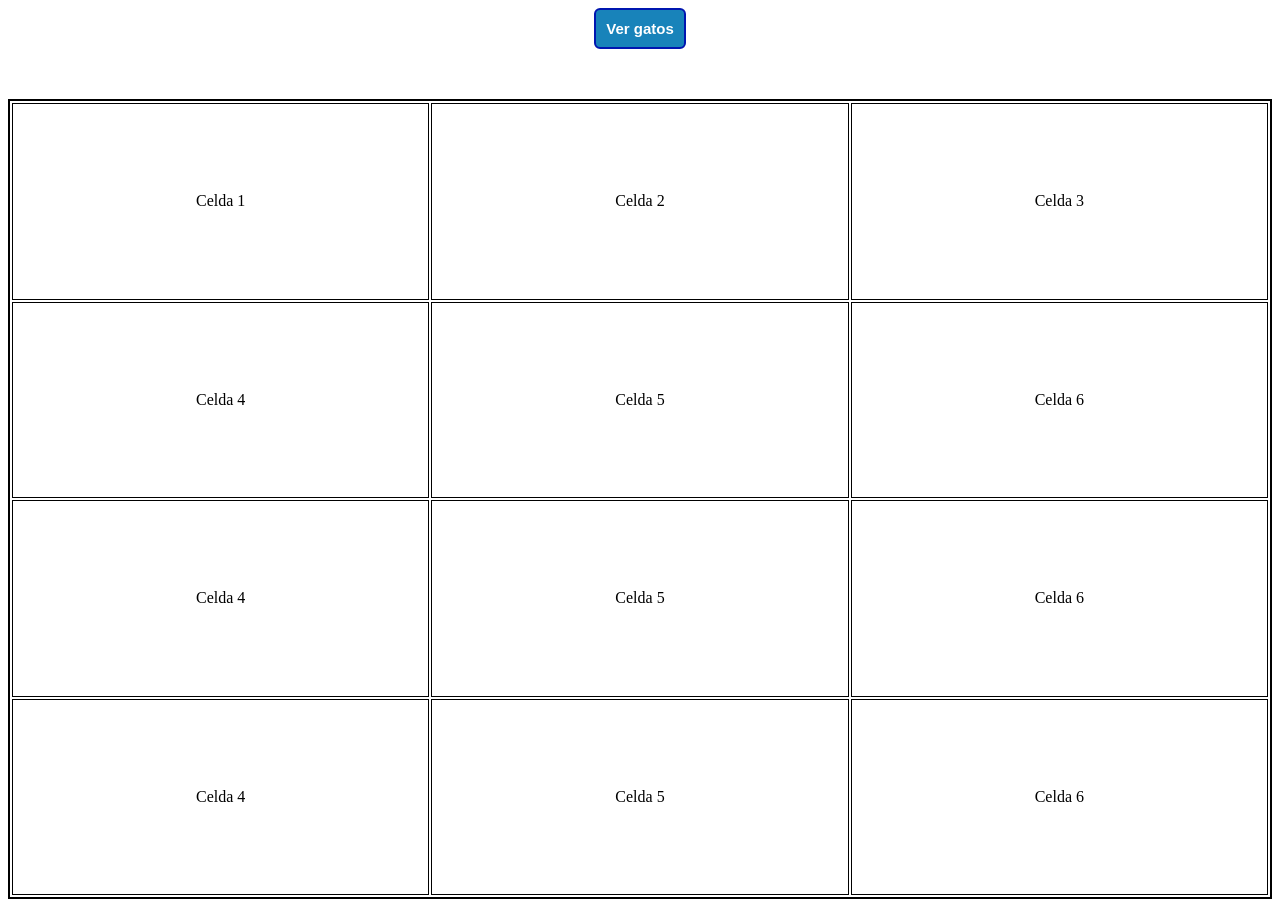
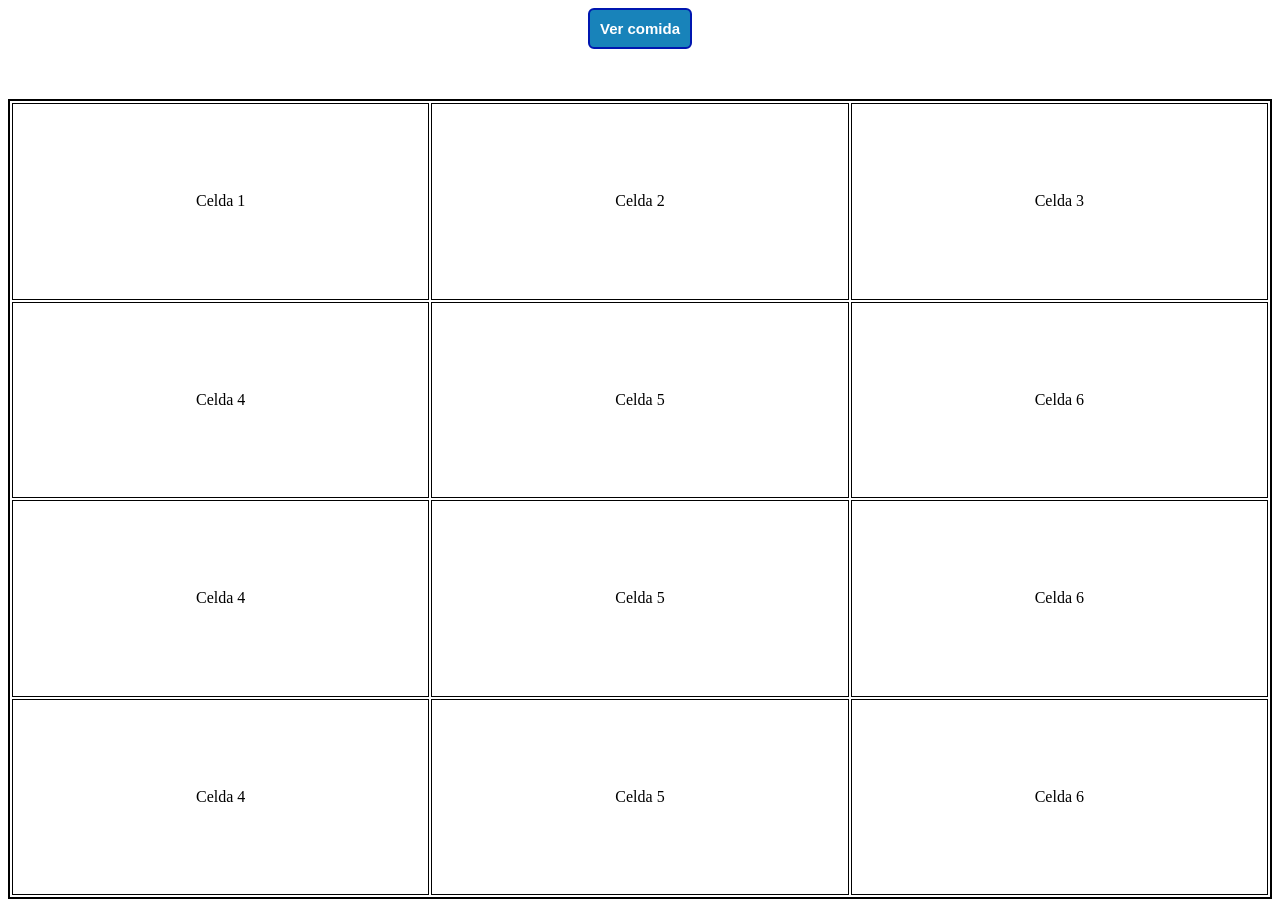
Before and after one commit to christophervenegas2/PA-Solemne1, an Angular app: page /app-green-dog in a window 1280 px wide. Built offline with nearby package versions, Linux system fonts and the light colour scheme.

Commit message:
se arregla metodo mal llamado desde el html

```diff
--- a/src/app/components/green-dog/green-dog.component.html
+++ b/src/app/components/green-dog/green-dog.component.html
@@ -1,6 +1,6 @@
 <div class="container">
   <div class="container__button">
-    <button (click)="catPage()">Ver gatos</button>
+    <button (click)="foodPage()">Ver comida</button>
   </div>
   <div class="container__info">
     <table class="table">
```
